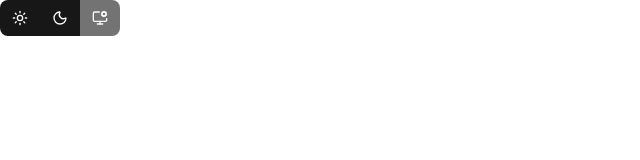
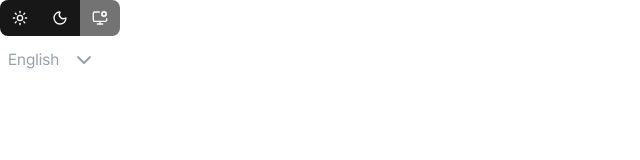
Before and after one commit to shathing/shathing-frontend, a Next.js app: page /en in a window 1280 px wide. Shown: the top 160 px of the page, without its empty margins (0-640 px from the left). Built offline with nearby package versions, Linux system fonts and the light colour scheme.

Commit message:
feat: LocaleSwitcher 컴포넌트

```diff
--- a/messages/en.json
+++ b/messages/en.json
@@ -1,6 +1,10 @@
 {
   "Common": {
     "service-name": "shathing"
+  },
+  "LocaleSwitcher": {
+    "label": "Change language",
+    "locale": "{locale, select, en {English} ko {한국어} other {Unknown}}"
   },
   "NotFound": {
     "title": "Page Not Found",
--- a/messages/ko.json
+++ b/messages/ko.json
@@ -1,6 +1,10 @@
 {
   "Common": {
     "service-name": "샤딩"
+  },
+  "LocaleSwitcher": {
+    "label": "언어 변경",
+    "locale": "{locale, select, en {English} ko {한국어} other {Unknown}}"
   },
   "NotFound": {
     "title": "페이지를 찾을 수 없음",
--- a/src/app/[locale]/page.tsx
+++ b/src/app/[locale]/page.tsx
@@ -1,5 +1,11 @@
+import LocaleSwitcher from "@/components/LocaleSwitcher";
 import { ThemeSwitcher } from "@/components/ThemeSwitcher";
 
 export default function Home() {
-  return <ThemeSwitcher />;
+  return (
+    <>
+      <ThemeSwitcher />
+      <LocaleSwitcher />
+    </>
+  );
 }
--- /dev/null
+++ b/src/components/LocaleSwitcher.tsx
@@ -0,0 +1,18 @@
+import { useLocale, useTranslations } from "next-intl";
+import { routing } from "@/i18n/routing";
+import LocaleSwitcherSelect from "./LocaleSwitcherSelect";
+
+export default function LocaleSwitcher() {
+  const t = useTranslations("LocaleSwitcher");
+  const locale = useLocale();
+
+  return (
+    <LocaleSwitcherSelect defaultValue={locale} label={t("label")}>
+      {routing.locales.map((cur) => (
+        <option key={cur} value={cur}>
+          {t("locale", { locale: cur })}
+        </option>
+      ))}
+    </LocaleSwitcherSelect>
+  );
+}
--- /dev/null
+++ b/src/components/LocaleSwitcherSelect.tsx
@@ -0,0 +1,51 @@
+"use client";
+
+import { useParams } from "next/navigation";
+import { Locale } from "next-intl";
+import { ChangeEvent, ReactNode, useTransition } from "react";
+import { usePathname, useRouter } from "@/i18n/navigation";
+import { cn } from "@/lib/utils";
+import { ChevronDown } from "lucide-react";
+
+type Props = {
+  children: ReactNode;
+  defaultValue: string;
+  label: string;
+};
+
+export default function LocaleSwitcherSelect({ children, defaultValue, label }: Props) {
+  const router = useRouter();
+  const [isPending, startTransition] = useTransition();
+  const pathname = usePathname();
+  const params = useParams();
+
+  function onSelectChange(event: ChangeEvent<HTMLSelectElement>) {
+    const nextLocale = event.target.value as Locale;
+    startTransition(() => {
+      router.replace(
+        // @ts-expect-error -- TypeScript will validate that only known `params`
+        // are used in combination with a given `pathname`. Since the two will
+        // always match for the current route, we can skip runtime checks.
+        { pathname, params },
+        { locale: nextLocale },
+      );
+    });
+  }
+
+  return (
+    <label className={cn("relative text-gray-400", isPending && "transition-opacity [&:disabled]:opacity-30")}>
+      <p className="sr-only">{label}</p>
+      <select
+        className="inline-flex appearance-none bg-transparent py-3 pl-2 pr-10 cursor-pointer"
+        defaultValue={defaultValue}
+        disabled={isPending}
+        onChange={onSelectChange}
+      >
+        {children}
+      </select>
+      <span className="pointer-events-none absolute right-1 top-1/2 -translate-y-1/2">
+        <ChevronDown />
+      </span>
+    </label>
+  );
+}
```
